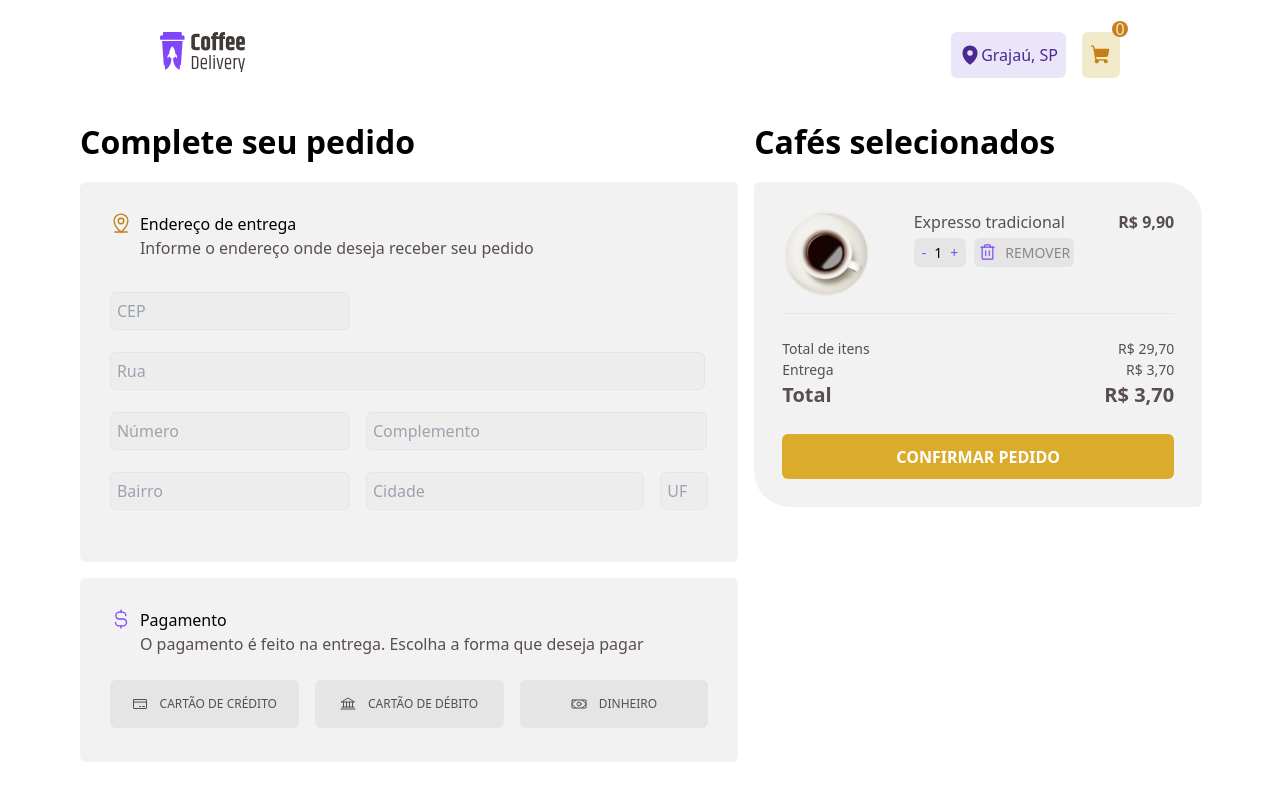
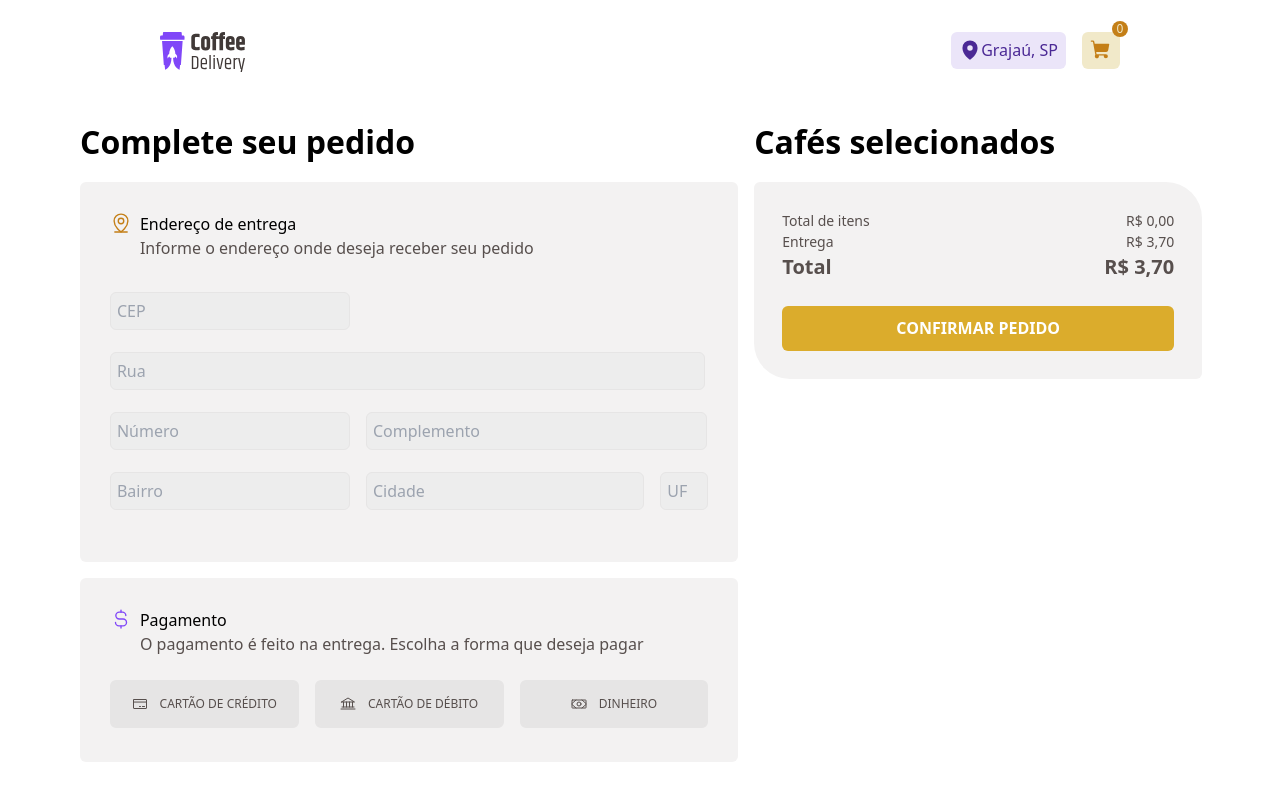
Before and after one commit to joao911/coffe-delivery, a React (Vite) app: page /completeOrder in a window 1280 px wide. Built offline with nearby package versions, Linux system fonts and the light colour scheme.

Commit message:
feat: adjusted layout items added to cart

```diff
--- a/src/components/Header/index.tsx
+++ b/src/components/Header/index.tsx
@@ -19,14 +19,14 @@ export const Header: React.FC = () => {
             </button>
           </Link>
           <div className="flex gap-4">
-            <div className="flex items-center justify-center px-2 py-1 rounded-md bg-brand-purple-light text-brand-purple-dark">
+            <div className="flex items-center justify-center h-[2.3rem] bg-brand-purple-light text-brand-purple-dark rounded-md  p-[0.5rem]">
               <MapPin size={22} weight="fill" />
-              <span>Grajaú, SP</span>
+              <span className="p-0 m-0">Grajaú, SP</span>
             </div>
-            <div className="relative flex items-center justify-center px-2 py-1 rounded-md bg-brand-yellow-light text-brand-yellow-dark">
+            <div className="relative flex items-center justify-center p-[0.5rem] h-[2.3rem] rounded-md bg-brand-yellow-light text-brand-yellow-dark">
               <Link to="completeOrder">
                 <ShoppingCart size={22} weight="fill" />
-                <span className="absolute px-1 rounded-full top-[-11px] right-[-8px]  bg-brand-yellow-dark text-brand-yellow-light text-center size-3 w-4 h-4 flex items-center justify-center">
+                <span className="absolute px-1 rounded-full top-[-11px] right-[-8px]  bg-brand-yellow-dark text-brand-yellow-light text-center size-3 w-4 h-4 flex items-center justify-center text-[12px]">
                   {size(cart)}
                 </span>
               </Link>
--- a/src/pages/CompleteOrder/Components/SelectedCoffees/index.tsx
+++ b/src/pages/CompleteOrder/Components/SelectedCoffees/index.tsx
@@ -1,17 +1,41 @@
-import React from "react";
+import React, { useMemo } from "react";
 import { SelectedItems } from "../SelectedItems";
 import { TotalItems } from "../TotalItems";
+import { useStore } from "../../../../store";
+import { map, reduce } from "lodash";
+import { formatMoney } from "../../../../ultils";
 
 export const SelectedCoffees: React.FC = () => {
+  const { cart } = useStore();
+
+  const total = useMemo(() => {
+    return reduce(
+      cart,
+      (sum, item) => {
+        return sum + Number(item.price) * item.quantity;
+      },
+      0
+    );
+  }, [cart]);
+
   return (
     <div className="min-w-[28rem] ">
       <h1 className="font-extrabold text-title-title-l">Cafés selecionados</h1>
       <div className="p-7 bg-base-card rounded-bl-[36px] rounded-tr-[36px] rounded-tl-[6px] rounded-br-[6px] mt-4">
-        <SelectedItems />
+        {map(cart, (item) => (
+          <SelectedItems key={item.id} coffee={item} />
+        ))}
         <div>
-          <TotalItems title="Total de itens" subtitle="R$ 29,70" />
+          <TotalItems
+            title="Total de itens"
+            subtitle={`R$ ${formatMoney(total)}`}
+          />
           <TotalItems title="Entrega" subtitle="R$ 3,70" />
-          <TotalItems hasTitle title="Total" subtitle="R$ 3,70" />
+          <TotalItems
+            hasTitle
+            title="Total"
+            subtitle={`R$ ${formatMoney(total + 3.7)}`}
+          />
         </div>
         <button className="w-full h-[2.812rem] font-bold rounded-md bg-brand-yellow text-base-white hover:bg-brand-yellow-dark mt-6">
           CONFIRMAR PEDIDO
--- a/src/pages/CompleteOrder/Components/SelectedItems/index.tsx
+++ b/src/pages/CompleteOrder/Components/SelectedItems/index.tsx
@@ -1,33 +1,56 @@
 import { Trash } from "phosphor-react";
-import React from "react";
+import React, { useMemo } from "react";
+import { CartItem } from "../../../../store/types";
+import { useStore } from "../../../../store";
+import { formatMoney } from "../../../../ultils";
 
-export const SelectedItems: React.FC = () => {
+interface SelectedItemsProps {
+  coffee: CartItem;
+}
+export const SelectedItems: React.FC<SelectedItemsProps> = ({ coffee }) => {
+  const handleIncrementeItem = useStore((state) => state.increaseQuantity);
+  const handleDecrementItem = useStore((state) => state.decreaseQuantity);
+  const handleRemoveItem = useStore((state) => state.removeFromCart);
+
+  const totalPrice = useMemo(() => {
+    return formatMoney(coffee.price * coffee.quantity);
+  }, [coffee.price, coffee.quantity]);
+
   return (
     <div className="flex justify-between pb-4 mb-6 border-b border-base-button">
       <img
-        src="/coffees/americano.png"
+        src={`/coffees/${coffee.photo}`}
         alt="Nossos cafés"
         className="h-[5.46rem]"
       />
       <div>
-        <p className="mb-1 text-base-text">Expresso tradicional</p>
+        <p className="mb-1 text-base-text">{coffee.name}</p>
         <div className="flex items-center gap-2">
           <div className="flex items-center justify-between gap-2 px-2 py-1 rounded-md bg-base-button  text-[0.875rem]">
-            <button className="flex items-center justify-center text-brand-purple hover:bg-base-hover">
+            <span
+              onClick={() => handleDecrementItem(coffee.id)}
+              className="flex items-center justify-center cursor-pointer text-brand-purple"
+            >
               -
-            </button>
-            <p>1</p>
-            <button className="flex items-center justify-center text-brand-purple hover:bg-base-hover">
+            </span>
+            <p>{coffee.quantity}</p>
+            <span
+              onClick={() => handleIncrementeItem(coffee.id)}
+              className="flex items-center justify-center cursor-pointer text-brand-purple"
+            >
               +
-            </button>
+            </span>
           </div>
-          <div className="flex items-center gap-2 px-1 py-1 rounded-md cursor-pointer bg-base-button hover:bg-base-hover">
+          <div
+            onClick={() => handleRemoveItem(coffee.id)}
+            className="flex items-center gap-2 px-1 py-1 rounded-md cursor-pointer bg-base-button hover:bg-base-hover"
+          >
             <Trash size={19} className="text-brand-purple" />
             <p className="text-base-label text-[0.875rem]">REMOVER</p>
           </div>
         </div>
       </div>
-      <p className="font-bold text-base-text">R$ 9,90</p>
+      <p className="font-bold text-base-text">R$ {totalPrice}</p>
     </div>
   );
 };
```
